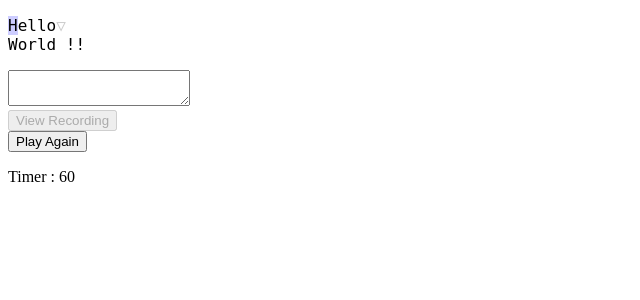
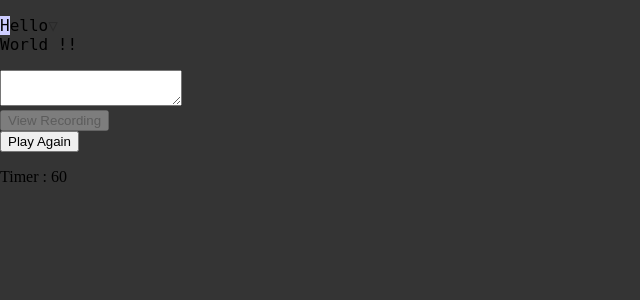
Before and after one commit to Mr-Spy1101/Typing4Speed, a PHP site: page / in a window 1280 px wide. Shown: the top 300 px of the page, without its empty margins (0-640 px from the left). Run offline with PHP 8.4, Linux system fonts and the light colour scheme.

Commit message:
little Changes PreChange

```diff
--- a/index.html
+++ b/index.html
@@ -9,6 +9,7 @@
   <link rel="stylesheet" href="main.css">
   <title>Typing4Speed</title>
 </head>
+
 
 <body>
   <pre id="targetTypedText">
--- a/main.css
+++ b/main.css
@@ -1,3 +1,123 @@
+body
+{
+    min-width: 1000px;
+    margin: 0px;
+    background-color: #343434;
+}
+#Container
+{
+    margin: 0px;
+    width: auto;
+    height: 650px;
+    background-color: #343434;
+    font-family: 'Segoe UI', Tahoma, Geneva, Verdana, sans-serif;
+}
+#Header
+{
+    margin: 0px;
+    padding: 10px 30px 0px 30px;
+    width: auto;
+    height: 75px;
+    background-color: #2B2B2B;
+    color:whitesmoke;
+
+}
+
+#Title
+{
+    color: #01B584;
+    font-weight: normal;
+    float: left;
+    margin: 0px;
+}
+
+.table
+{
+	display: table;   /* Allow the centering to work */
+	margin: 0 auto;
+}
+
+#Score
+{
+    margin: 0px;
+    display: flex;
+    list-style-type: none;
+}
+
+#Score li
+{
+    display: inline;
+    padding: 0px 10px;
+}
+#Score p{
+    text-align: center;
+    margin-top: 0px;
+    margin-bottom: 0px;
+}
+#Score h1
+{
+    text-align: center;
+    margin-top: 0px;
+    margin-bottom: 0px;
+}
+#User
+{
+    float: right;
+    padding-bottom: 10px;
+
+}
+#CodeBox
+{
+
+    padding: 10px 10px;
+    width: 600px;
+    height: 425px;
+    margin: 20px auto;
+    overflow: hidden;
+
+}
+#CodeBox::after
+ {
+    content:'';
+    width:100%;
+    height:5%;
+    position:absolute;
+    left:0;
+    top:100px;
+    background:linear-gradient(#343434 10px,transparent );
+}
+
+#Code
+{
+    display: inline-block;
+    position: relative;
+    top: -510px;
+    color:white;
+}
+
+
+#InputBox
+{
+
+    width: 0px;
+    margin: 20px auto;
+
+}
+
+#CodeInput
+{
+    height: 2em;
+    width: 700px;
+    border-width: 0.3em;
+    border-color: #01B584;
+    background-color: #777777;
+    color: white;
+    font-size: 1em;
+    font-weight: bold;
+    text-align: center;
+    border-radius: 2em;
+}
+
 #targetTypedText {
     font-size: 16px;
 }
--- a/main.js
+++ b/main.js
@@ -22,6 +22,7 @@ function addKeyTyped(e)
 
   var keycode = e.keycode || e.which;
   if (keycode == targetString.charCodeAt(index) && incorrectclicks == 0) {
+
     document.getElementById(targetTypedText).children[index].classList = [];
     document.getElementById(targetTypedText).children[index].classList.add("correct-color");
     if (index + 1 < targetString.length) {
```
